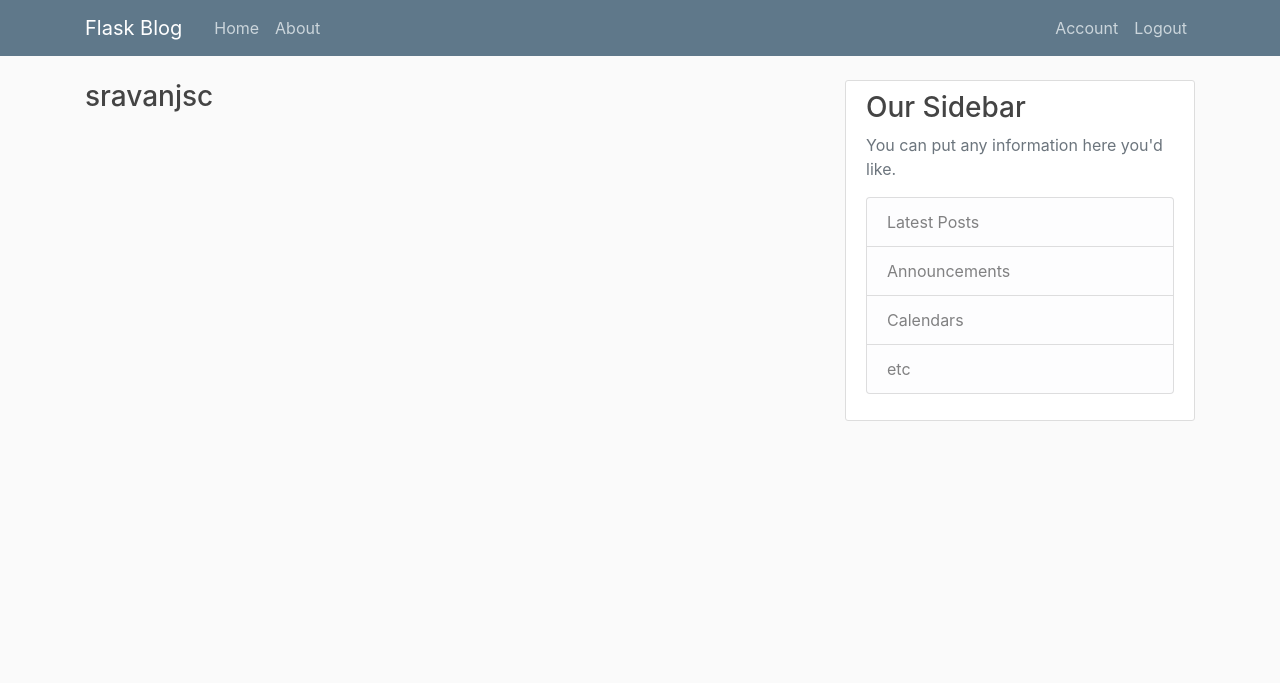
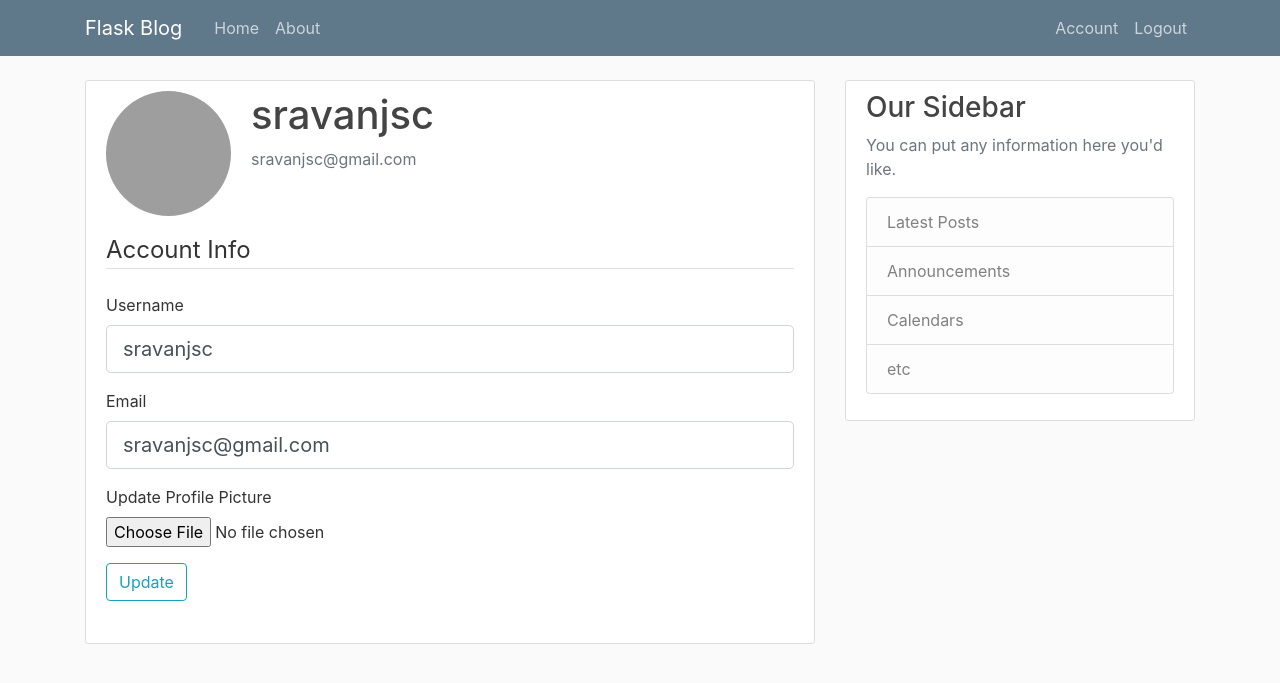
Before and after one commit to sravanjsc/ffgt, a Flask app: page /account in a window 1280 px wide. Shown: the top 683 px of the page. Run offline with Flask 2, Linux system fonts and the light colour scheme; a user stored in the database is signed in; some libraries are stand-ins or nearby versions; grey boxes are pictures that could not be loaded.

Commit message:
Added facility to for Accout details updates including username, email and profile picture

```diff
--- a/ffgt/forms.py
+++ b/ffgt/forms.py
@@ -1,4 +1,6 @@
 from flask_wtf import FlaskForm
+from flask_wtf.file import FileField, FileAllowed
+from flask_login import current_user
 from wtforms import StringField, PasswordField, BooleanField, SubmitField
 from wtforms.validators import DataRequired, Length, Email, EqualTo, ValidationError
 from ffgt.models import User
@@ -26,3 +28,22 @@ class LoginForm(FlaskForm):
     password = PasswordField('Password', validators=[DataRequired()])
     remember = BooleanField('Remember Me')
     submit = SubmitField('Login')
+
+
+class UpdateAccountForm(FlaskForm):
+    username = StringField('Username', validators=[DataRequired(), Length(min=2, max=20)])
+    email = StringField('Email', validators=[DataRequired(), Email()])
+    picture = FileField('Update Profile Picture', validators=[FileAllowed(['png','jpg'])])
+    submit = SubmitField('Update')
+
+    def validate_username(self, username):
+        if username.data != current_user.username:
+            user = User.query.filter_by(username=username.data).first()
+            if user:
+                raise ValidationError('That username has taken. Please choose anot  her')
+
+    def validate_email(self, email):
+        if email.data != current_user.email:
+            user = User.query.filter_by(email=email.data).first()
+            if user:
+                raise ValidationError('That email has taken. Please choose another')
--- a/ffgt/models.py
+++ b/ffgt/models.py
@@ -10,7 +10,7 @@ class User(db.Model, UserMixin):
     id = db.Column(db.Integer, primary_key=True)
     username = db.Column(db.String(20), unique=True, nullable=False)
     email = db.Column(db.String(120), unique=True, nullable=False)
-    image_file = db.Column(db.String(20), nullable=False, default='default.jpg')
+    image_file = db.Column(db.String(20), nullable=False, default='default.png')
     password = db.Column(db.String(60), nullable=False)
     posts = db.relationship('Post', backref='author', lazy=True)
 
--- a/ffgt/routes.py
+++ b/ffgt/routes.py
@@ -1,6 +1,8 @@
+import secrets, os
+from PIL import Image
 from flask import render_template, url_for, flash, redirect, request
 from ffgt import app, db, bcrypt
-from ffgt.forms import RegistrationForm, LoginForm
+from ffgt.forms import RegistrationForm, LoginForm, UpdateAccountForm
 from ffgt.models import User, Post
 from flask_login import login_user, current_user, logout_user, login_required
 
@@ -66,7 +68,33 @@ def logout():
     logout_user()
     return redirect(url_for('home'))
 
-@app.route('/account')
+def save_picture(form_picture):
+    random_hex = secrets.token_hex(8)
+    _, f_ext = os.path.splitext(form_picture.filename)
+    picture_fn = random_hex + f_ext
+    picture_path = os.path.join(app.root_path, 'static/dp', picture_fn)
+
+    output_size = (125,125)
+    i = Image.open(form_picture)
+    i.thumbnail(output_size)
+    i.save(picture_path)
+    return picture_fn
+
+@app.route('/account', methods=['GET', 'POST'])
 @login_required
 def account():
-    return render_template('account.html', title='Account')
+    form = UpdateAccountForm()
+    if form.validate_on_submit():
+        if form.picture.data:
+            picture_file = save_picture(form.picture.data)
+            current_user.image_file = picture_file
+        current_user.username = form.username.data
+        current_user.email = form.email.data
+        db.session.commit()
+        flash('Your account has been updated!', 'success')
+        return redirect(url_for('account'))
+    elif request.method == 'GET':
+        form.username.data = current_user.username
+        form.email.data = current_user.email
+    image_file = url_for('static', filename='dp/'+ current_user.image_file)
+    return render_template('account.html', title='Account', image_file=image_file, form=form)
--- a/ffgt/templates/account.html
+++ b/ffgt/templates/account.html
@@ -1,5 +1,69 @@
 {% extends 'layout.html' %}
 
     {% block content %}
-        <h3>{{ current_user.username }}</h3>
+        <div class="content-section">
+          <div class="media">
+            <img class="rounded-circle account-img" src="{{ image_file }}">
+            <div class="media-body">
+              <h2 class="account-heading">{{ current_user.username }}</h2>
+              <p class="text-secondary">{{ current_user.email }}</p>
+            </div>
+          </div>
+            <form method="post" action="" enctype="multipart/form-data">
+                {{ form.hidden_tag() }}
+                <fieldset class="form-group">
+                    <legend class="border-bottom mb-4">Account Info</legend>
+
+                    <!-- Username Section -->
+
+                    <div class="form-group">
+                        {{ form.username.label(class="form-control-label") }}
+
+                        {% if form.username.errors %}
+                            {{ form.username(class="form-control form-control-lg is-invalid") }}
+                            <div class="invalid-feedback">
+                                {% for error in form.username.errors %}
+                                    <span>{{ error }}</span>
+                                {% endfor %}
+                            </div>
+                        {% else %}
+                            {{ form.username(class="form-control form-control-lg") }}
+                        {% endif %}
+
+                    </div>
+
+                    <!-- Email Section -->
+
+                    <div class="form-group">
+                        {{ form.email.label(class="form-control-label") }}
+
+                        {% if form.email.errors %}
+                            {{ form.email(class="form-control form-control-lg is-invalid") }}
+                            <div class="invalid-feedback">
+                                {% for error in form.email.errors %}
+                                    <span>{{ error }}</span>
+                                {% endfor %}
+                            </div>
+                        {% else %}
+                            {{ form.email(class="form-control form-control-lg") }}
+                        {% endif %}
+
+                    </div>
+                    <div class="form-group">
+                        {{ form.picture.label() }}
+                        {{ form.picture(class="form-control-file") }}
+                            {% if form.picture.errors %}
+                                {% for error in form.picture.errors %}
+                                    <span class="text-danger">{{ error }}</span><br>
+                                {% endfor %}
+                            {% endif %}
+                    </div>
+                <!-- Submit Section -->
+
+                </>
+                <div class="form-group">
+                    {{ form.submit(class="btn btn-outline-info") }}
+                </div>
+            </form>
+        </div>
     {% endblock content %}
```
Also changed, not shown: ffgt/site.db, 1 other file.
